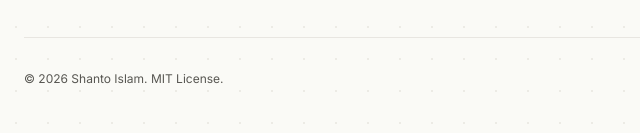
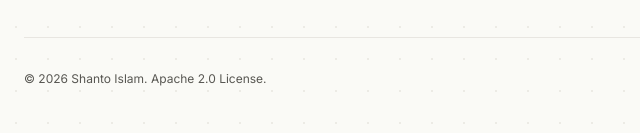
Before and after one commit to shantoislamdev/kothaset, a plain HTML site: page website/index.html in a window 1280 px wide. Shown: the part 3861-3994 px from the top of the page, 0-640 px from the left. Drawn offline with nearby package versions, Linux system fonts and the light colour scheme.

Commit message:
fix footer

```diff
--- a/website/index.html
+++ b/website/index.html
@@ -422,7 +422,7 @@
             </div>
 
             <div class="footer-bottom">
-                <p>© 2026 Shanto Islam. MIT License.</p>
+                <p>© 2026 Shanto Islam. Apache 2.0 License.</p>
                 <div class="flex gap-4">
                     <span>v0.0.1</span>
                     <span>Go / Node</span>
```
